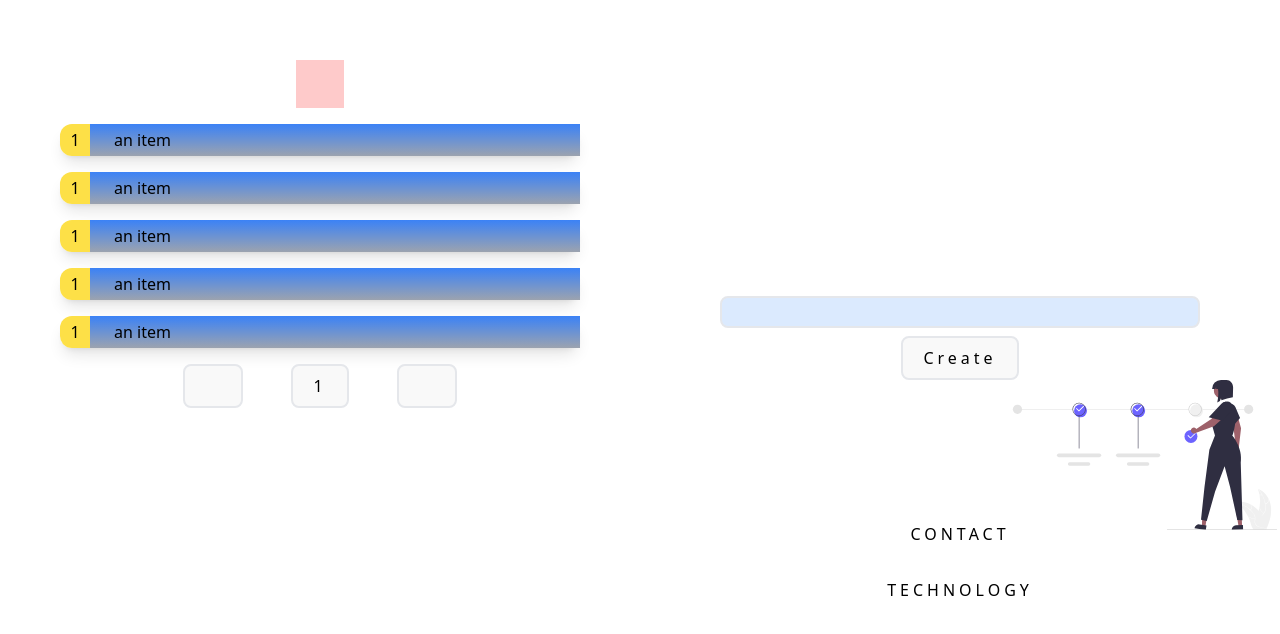
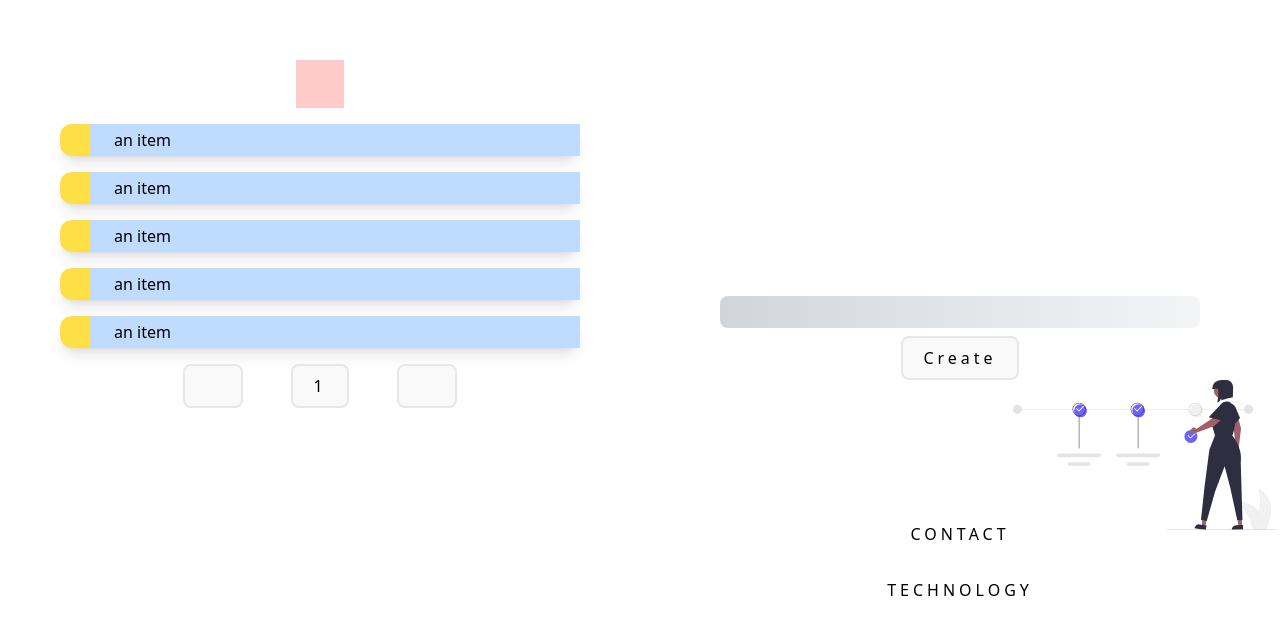
Before and after one commit to GummyGuppy/svelte-tw-todo, a Svelte app: page / in a window 1280 px wide. Shown: the part 166-800 px from the top of the page. Built offline with nearby package versions, Linux system fonts and the light colour scheme; some icons are missing.

Commit message:
added success bar, experimented with color pallete

```diff
--- a/src/App.svelte
+++ b/src/App.svelte
@@ -4,6 +4,7 @@
   import Footer from './lib/Footer.svelte'
   import BgIcon from './lib/Icon.svelte'
   import Icon from '@iconify/svelte';
+  import Item from './lib/List-item.svelte'
 
 
   let todos = ["an item","an item","an item","an item","an item"]
@@ -11,10 +12,13 @@
   $: value = ''
   $: page = 1
 
+  let success = false
+
   function create(){
     console.log('create clicked')
     todos = [...todos, value]
     value = ''
+    success = true
   }
 
   function next(){
@@ -29,47 +33,19 @@
 
 <div class="h-screen flex-col flex sm:flex-row overflow-hidden">
 
-  <div class="
-              flex
-              flex-col
-              justify-between
-              items-center
-              h-1/2
-              sm:h-full
-              sm:w-1/2
-              p-2
-            ">
-
+  <div class="flex flex-col justify-between items-center h-1/2 sm:h-full sm:w-1/2 p-2">
       <div class="bg-blue-100 flex h-12 p-2 justify-center items-center w-full lg:hidden">
         <h1 class="text-4xl">
           Todo
         </h1>
       </div>
 
-              <div class="todo-list
-                          flex
-                          flex-col
-                          items-center
-                          justify-center
-                          gap-4
-                          w-full
-                          h-full
-
+      <div class="todo-list flex flex-col items-center justify-center gap-4 w-full h-full
       ">
-
-                          <div class=" lg:w-12 lg:h-12 bg-red-200">
-
-                          </div>
+        <div class=" lg:w-12 lg:h-12 bg-red-200"></div>
 
             {#each todos as todo}
-                          <div class="item flex h-8 w-5/6 rounded-xl shadow-lg">
-                            <div class="bg-yellow-300 rounded-l-xl w-8 flex justify-center items-center">
-                              1
-                            </div>
-                            <div class="bg-gradient-to-t from-gray-400 to-blue-500 w-full pl-6 items-center flex">
-                              {todo}
-                            </div>
-                          </div>
+              <Item {todo}/>
             {/each}
 
             <div class="pagination flex
@@ -94,11 +70,23 @@
 
 
     <div class="flex flex-col items-center ">
-      <div class="w-full h- bg-red-200">
+      {#if success}
+      <div class="flex mb-2 w-5/6 lg:w-3/4  rounded-xl animate-in fade-in duration-700
+          bg-gradient-to-r from-blue-300 to-blue-100">
+          <div class="w-8 h-8 rounded-l-xl bg-yellow-200 flex items-center justify-center">
+            <Icon icon="ep:success-filled" class='bg-white rounded-full' color="green"/>
+          </div>
+
+          <div class="bg=green-100 w-full flex items-center pl-6">
+            Success !
+          </div>
 
       </div>
-      <input class='w-5/6 h-8
-                    border-2 rounded-lg  bg-blue-100 lg:w-3/4 mb-4 lg:mb-2 animate-in slide-in-from-bottom duration-2s' bind:value/>
+      {/if}
+      <input class='w-5/6 h-8 pl-4
+                    rounded-lg bg-gradient-to-r from-gray-300 to-gray-100
+                    lg:w-3/4 mb-4 lg:mb-2 animate-in slide-in-from-bottom duration-2s
+                    outline-0' bind:value/>
       <Button title='Create' fn={create}/>
     </div>
 
--- a/src/lib/List-item.svelte
+++ b/src/lib/List-item.svelte
@@ -1,6 +1,15 @@
 <script>
-
+    export let headerColor = 'bg-yellow-300'
+    export let headerIcon = ''
+    export let bodyColor = 'bg-blue-200'
+    export let todo = 'example todo'
 </script>
 
-<div class="">
-</div>
+<div class="item flex h-8 w-5/6 rounded-xl shadow-lg">
+    <div class="{headerColor} rounded-l-xl w-8 flex justify-center items-center">
+      {headerIcon}
+    </div>
+    <div class="bg-gradient-to-t {bodyColor} w-full pl-6 items-center flex">
+        {todo}
+    </div>
+  </div>
--- a/tailwind.config.cjs
+++ b/tailwind.config.cjs
@@ -8,6 +8,9 @@ module.exports = {
     },
 
     extend: {
+      colors: {
+
+      },
       animationDuration: {
 				"2s": "2s",
 			},
```
Lines whose indentation alone changed are shown as unchanged.
